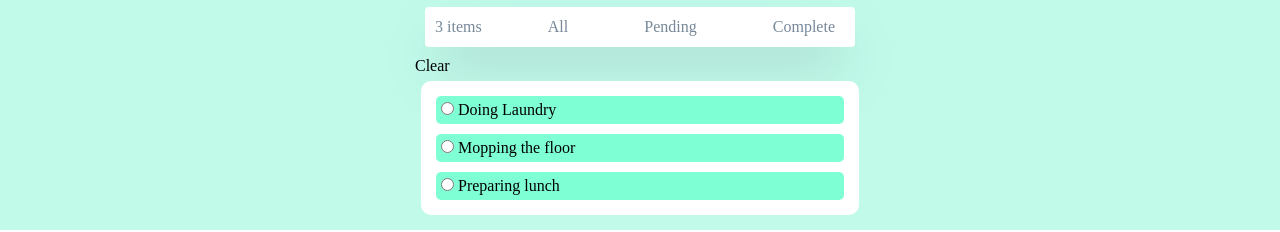
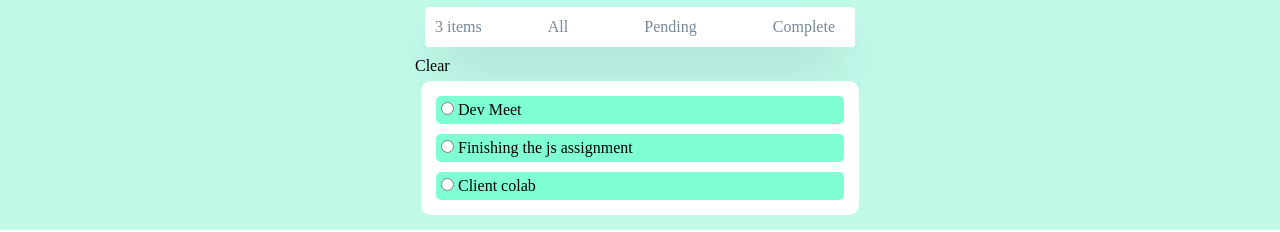
Before and after one commit to alfredfrancis68/My-Bucket-List-, a plain HTML site: page index.html in a window 1280 px wide. Shown: the part 540-772 px from the top of the page. Drawn offline with Linux system fonts and the light colour scheme.

Commit message:
index.html update

```diff
--- a/index.html
+++ b/index.html
@@ -36,9 +36,9 @@
 
                 </ol>
                 <div class="chores">
-                    <div class="item1"> <input type="radio" id="radio1"> <label for="radio1" class="radio1-label"> Doing Laundry </label> </div>
-                    <div class="item2"> <input type="radio" id="radio2"> <label for="radio2" class="radio2-label"> Mopping the floor</label></div>
-                    <div class="item3"> <input type="radio" id="radio3"> <label for="radio3" class="radio3-label"> Preparing lunch</label></div>
+                    <div class="item1"> <input type="radio" id="radio1"> <label for="radio1" class="radio1-label"> Dev Meet</label> </div>
+                    <div class="item2"> <input type="radio" id="radio2"> <label for="radio2" class="radio2-label"> Finishing the js assignment</label></div>
+                    <div class="item3"> <input type="radio" id="radio3"> <label for="radio3" class="radio3-label"> Client colab</label></div>
                 </div>
             </div>
         </div>
```
